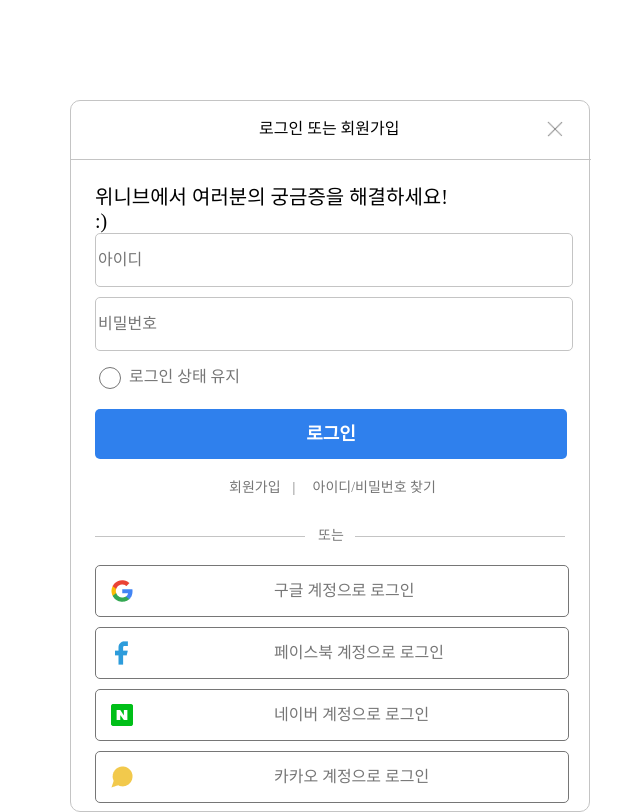
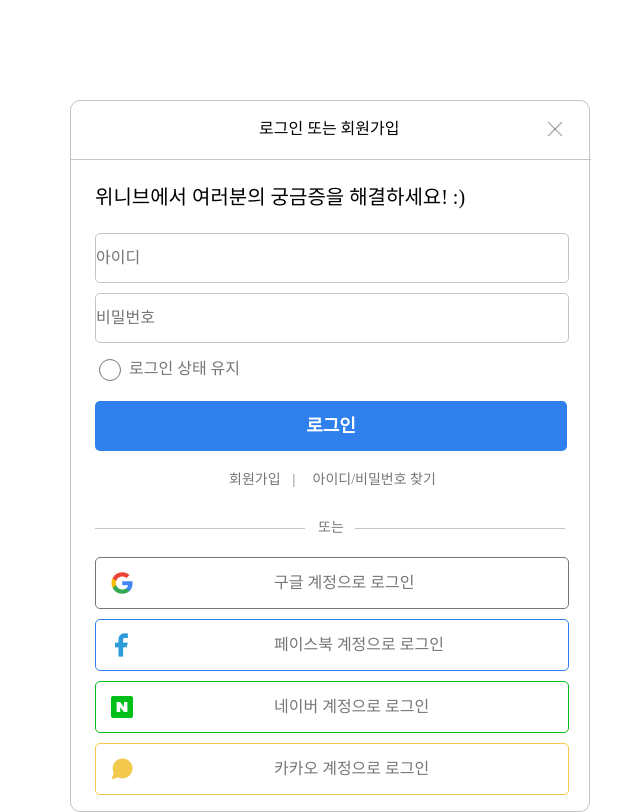
Before and after one commit to SeongYoonMin/Front_end_School_HTML, a plain HTML site: page 2021_11_15_study/login.html in a window 1280 px wide. Shown: the whole page, without its empty margins (640-1280 px from the left). Drawn offline with Linux system fonts and the light colour scheme; a web font is replaced by a local one.

Commit message:
Add files via upload

```diff
--- a/2021_11_15_study/css/reset.css
+++ b/2021_11_15_study/css/reset.css
@@ -12,7 +12,7 @@ table, caption, tbody, tfoot, thead, tr, th, td,
 article, aside, canvas, details, embed,
 figure, figcaption, footer, header, hgroup,
 menu, nav, output, ruby, section, summary,
-time, mark, audio, video {
+time, mark, audio, video, input {
 	margin: 0;
 	padding: 0;
 	border: 0;
--- a/2021_11_15_study/css/style.css
+++ b/2021_11_15_study/css/style.css
@@ -80,7 +80,7 @@
     background-size: 16px;
 }
 .weniv_ment{
-    width: 369px;
+    width: 380px;
     height: 24px;
     margin-top: 26px;
     margin-left: 24px;
@@ -137,7 +137,7 @@ input[id="login_checkbox"]:checked + label{
     justify-content: center;
     align-items: center;
     width: 472px;
-    height: 50px;
+    height: 48px;
     border: 1px solid #c4c4c4;
     border-radius: 5px;
     margin-left: 24px;
@@ -150,7 +150,7 @@ input[id="login_checkbox"]:checked + label{
     justify-content: center;
     align-items: center;
     width: 472px;
-    height: 50px;
+    height: 48px;
     border: 1px solid #c4c4c4;
     border-radius: 5px;
     font-size: 16px;
@@ -227,8 +227,6 @@ input[id="login_checkbox"]:checked + label{
     display:flex;
     width:472px;
     height: 50px;
-    border: 1px solid #767676;
-    border-radius: 5px;
     align-items: center;
     margin-left: 24px;
     margin-bottom: 10px;
@@ -236,6 +234,7 @@ input[id="login_checkbox"]:checked + label{
     font-weight: 500;
     line-height: 28px;
     color: #767676;
+
 }
 .login_link img{
     width: 28px;
@@ -243,3 +242,19 @@ input[id="login_checkbox"]:checked + label{
     margin-right: 138px;
     margin-left: 12px;
 }
+.google_login{
+    border: 1px solid #767676;
+    border-radius: 5px;
+}
+.facebook_login{
+    border: 1px solid #2f80ed;
+    border-radius: 5px;
+}
+.naver_login{
+    border: 1px solid #00bf18;
+    border-radius: 5px;
+}
+.kakao_login{
+    border: 1px solid #f2c94c;
+    border-radius: 5px;
+}
--- a/2021_11_15_study/login.html
+++ b/2021_11_15_study/login.html
@@ -25,10 +25,10 @@
             <a href="#" class="login_regi">회원가입</a>
             <a href="#" class="login_search">아이디/비밀번호 찾기</a>
             <p class="login_or">또는</p>
-            <a href="#" class="login_link"><img src="./iamges/Google__G__Logo 1.png" alt=""> 구글 계정으로 로그인</a>
-            <a href="#" class="login_link"><img src="./iamges/facebook.png" alt=""> 페이스북 계정으로 로그인</a>
-            <a href="#" class="login_link"><img src="./iamges/naver-logo.png" alt=""> 네이버 계정으로 로그인</a>
-            <a href="#" class="login_link"><img src="./iamges/message-circle.png" alt=""> 카카오 계정으로 로그인</a>
+            <a href="#" class="login_link google_login"><img src="./iamges/Google__G__Logo 1.png" alt=""> 구글 계정으로 로그인</a>
+            <a href="#" class="login_link facebook_login"><img src="./iamges/facebook.png" alt=""> 페이스북 계정으로 로그인</a>
+            <a href="#" class="login_link naver_login"><img src="./iamges/naver-logo.png" alt=""> 네이버 계정으로 로그인</a>
+            <a href="#" class="login_link kakao_login"><img src="./iamges/message-circle.png" alt=""> 카카오 계정으로 로그인</a>
         </div>
     </main>
 </body>
```
